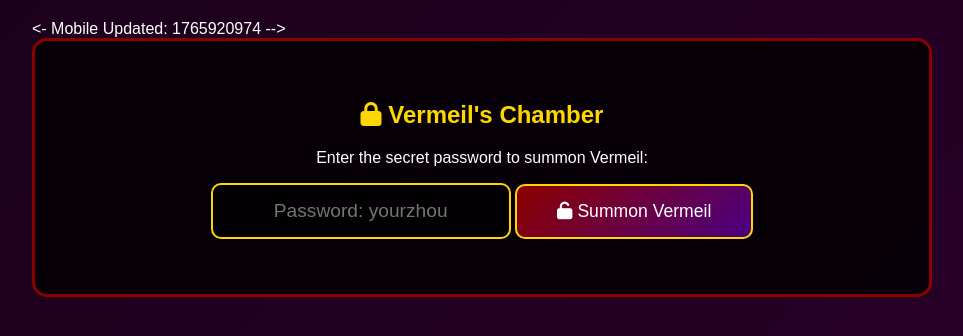
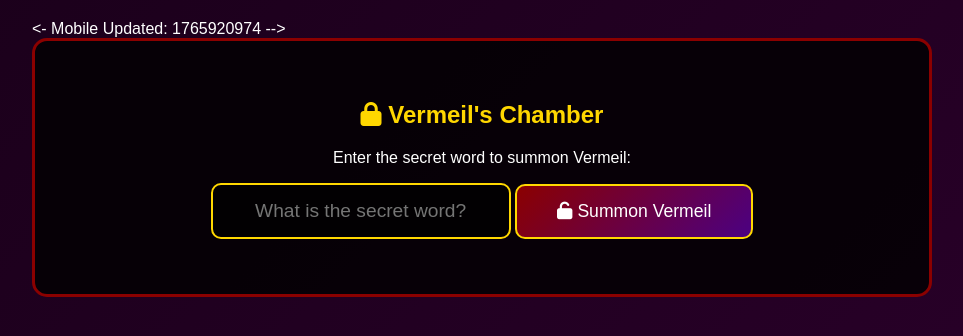
Before and after one commit to zhou9899/Vermeil-chatbot, a plain HTML site: page index.html in a window 1280 px wide. Shown: the whole page, without its empty margins (158-1121 px from the left). Drawn offline with Linux system fonts and the light colour scheme.

Commit message:
Hide password hint for security

```diff
--- a/index.html
+++ b/index.html
@@ -263,8 +263,8 @@
     <!-- Lock Screen -->
     <div class="lock-screen" id="lock-screen">
         <h2><i class="fas fa-lock"></i> Vermeil's Chamber</h2>
-        <p>Enter the secret password to summon Vermeil:</p>
-        <input type="password" id="password-input" placeholder="Password: yourzhou">
+        <p>Enter the secret word to summon Vermeil:</p>
+        <input type="password" id="password-input" placeholder="What is the secret word?">
         <button id="unlock-button">
             <i class="fas fa-unlock"></i> Summon Vermeil
         </button>
```
